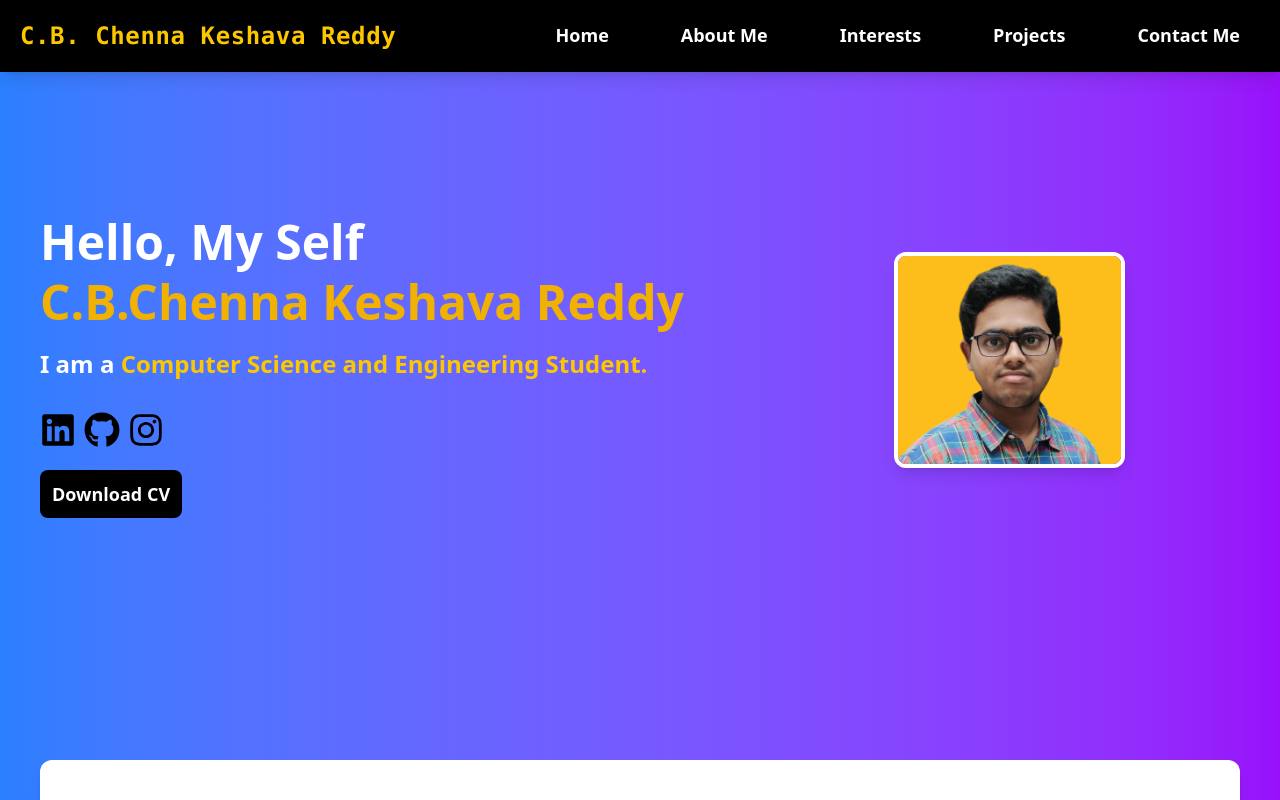
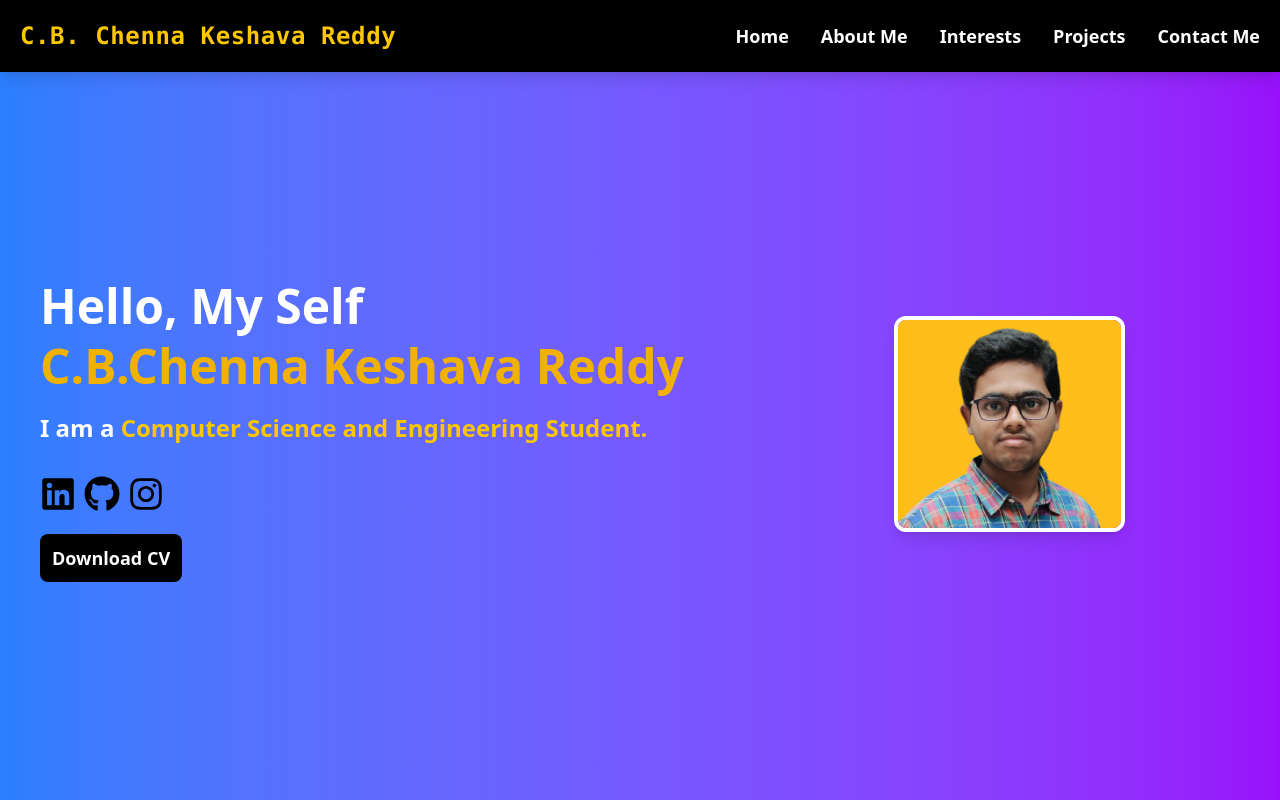
Before and after one commit to chenna-2512/MyPortfolio, a React (Vite) app: page / in a window 1280 px wide. Shown: the top 800 px of the page. Built offline with nearby package versions, Linux system fonts and the light colour scheme.

Commit message:
My Portfolio

```diff
--- a/src/Components/Intro.jsx
+++ b/src/Components/Intro.jsx
@@ -5,7 +5,7 @@ import CV from './CV';
 
 const Intro = () => {
   return (
-    <div className="flex flex-col h-auto min-h-[90vh] md:flex-row items-center justify-center bg-gradient-to-r from-blue-500 to-purple-600 text-white p-6 md:p-10 gap-12">
+    <div className="flex flex-col h-auto min-h-[90vh] md:flex-row items-center justify-center bg-gradient-to-r from-blue-500 to-purple-600 text-white p-6 md:p-10 gap-12 mt-16">
       <div className="w-full md:w-[60%] text-center md:text-left space-y-4 px-4 md:px-0">
         <h1 className="text-3xl md:text-5xl font-bold leading-tight">
           Hello, My Self <br />
--- a/src/Components/Navbar.jsx
+++ b/src/Components/Navbar.jsx
@@ -11,6 +11,7 @@ const Navbar = () => {
         behavior: "smooth",
       });
     }
+    setIsOpen(false);
   };
 
   return (
@@ -19,30 +20,40 @@ const Navbar = () => {
         <h1 className="text-2xl text-yellow-400 font-mono font-bold tracking-wide">
           C.B. Chenna Keshava Reddy
         </h1>
-
         <div className="md:hidden">
-          <button onClick={() => setIsOpen(!isOpen)} className="text-white focus:outline-none">
-            {isOpen ? "✖" : "☰"}
+          <button onClick={() => setIsOpen(true)} className="text-white text-3xl focus:outline-none">
+            ☰
           </button>
         </div>
 
-        <div
-          className={`absolute md:static bg-black md:bg-transparent w-full left-0 md:w-auto md:flex text-lg font-semibold md:items-center md:space-x-8 transition-all duration-300 ease-in-out ${isOpen ? "block" : "hidden"}`}
-        >
-          {[
-            "Home",
-            "About Me",
-            "Interests",
-            "Projects",
-            "Contact Me",
-          ].map((item, index) => (
+        {isOpen && (
+          <div className="fixed inset-0 bg-black bg-opacity-90 flex flex-col items-center justify-center space-y-6 text-lg font-semibold transition-transform duration-300 ease-in-out md:hidden">
+            {/* Close Button */}
+            <button
+              onClick={() => setIsOpen(false)}
+              className="absolute top-5 right-5 text-white text-3xl"
+            >
+              ✖
+            </button>
+
+            {[ "Home", "About Me", "Interests", "Projects", "Contact Me" ].map((item, index) => (
+              <button
+                key={index}
+                onClick={() => handleScroll(item.replace(" ", "").toLowerCase())}
+                className="text-white cursor-pointer transition duration-300 hover:text-yellow-400 px-5 py-2 md:py-0"
+              >
+                {item}
+              </button>
+            ))}
+          </div>
+        )}
+
+        <div className="hidden md:flex text-lg font-semibold space-x-8">
+          {["Home", "About Me", "Interests", "Projects", "Contact Me"].map((item, index) => (
             <button
               key={index}
-              onClick={() => {
-                handleScroll(item.replace(" ", "").toLowerCase());
-                setIsOpen(false);
-              }}
-              className="block md:inline cursor-pointer transition duration-300 hover:text-yellow-400 px-5 py-2 md:py-0 after:block after:content-[''] after:h-[2px] after:w-0 after:bg-red-500 after:transition-all after:duration-300 hover:after:w-full"
+              onClick={() => handleScroll(item.replace(" ", "").toLowerCase())}
+              className="cursor-pointer transition duration-300 hover:text-yellow-400"
             >
               {item}
             </button>
```
